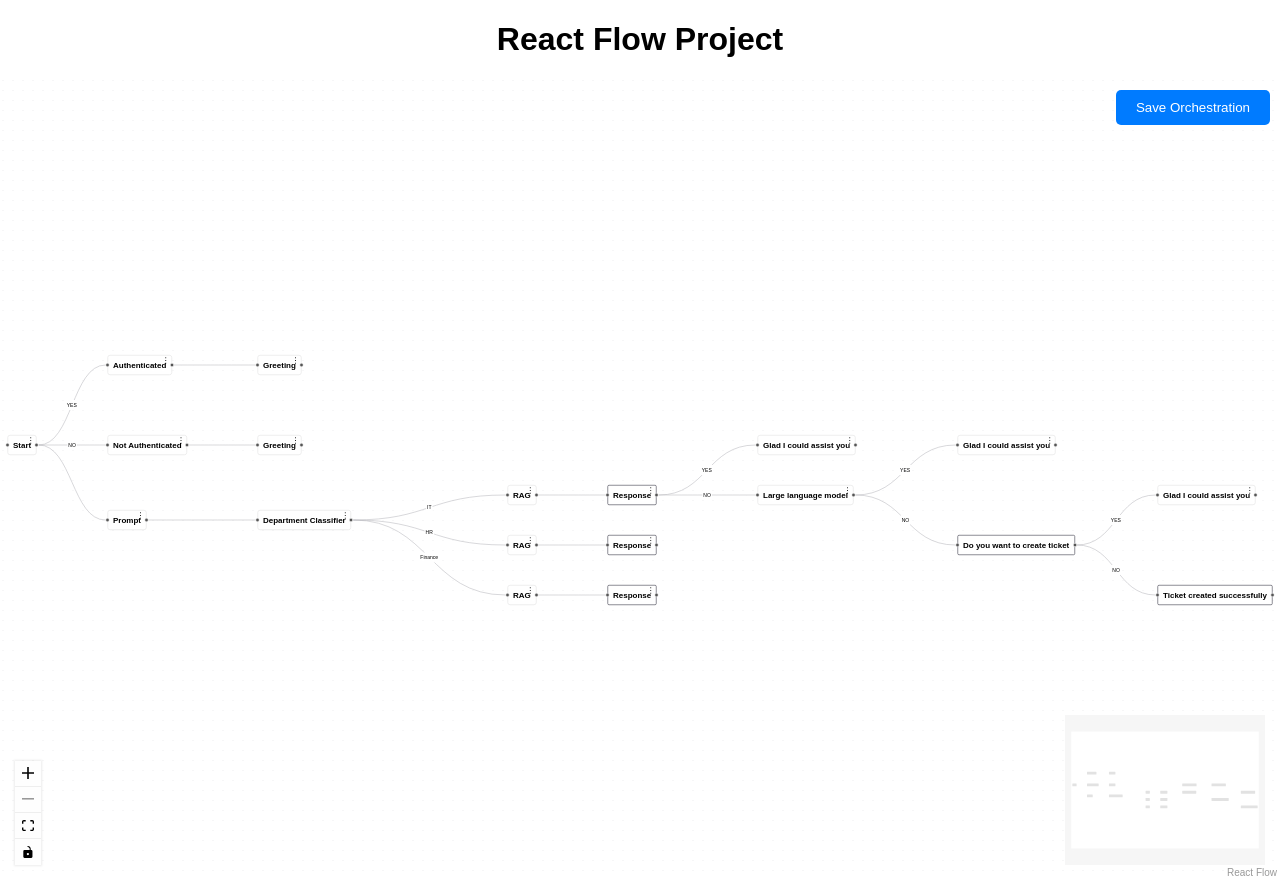
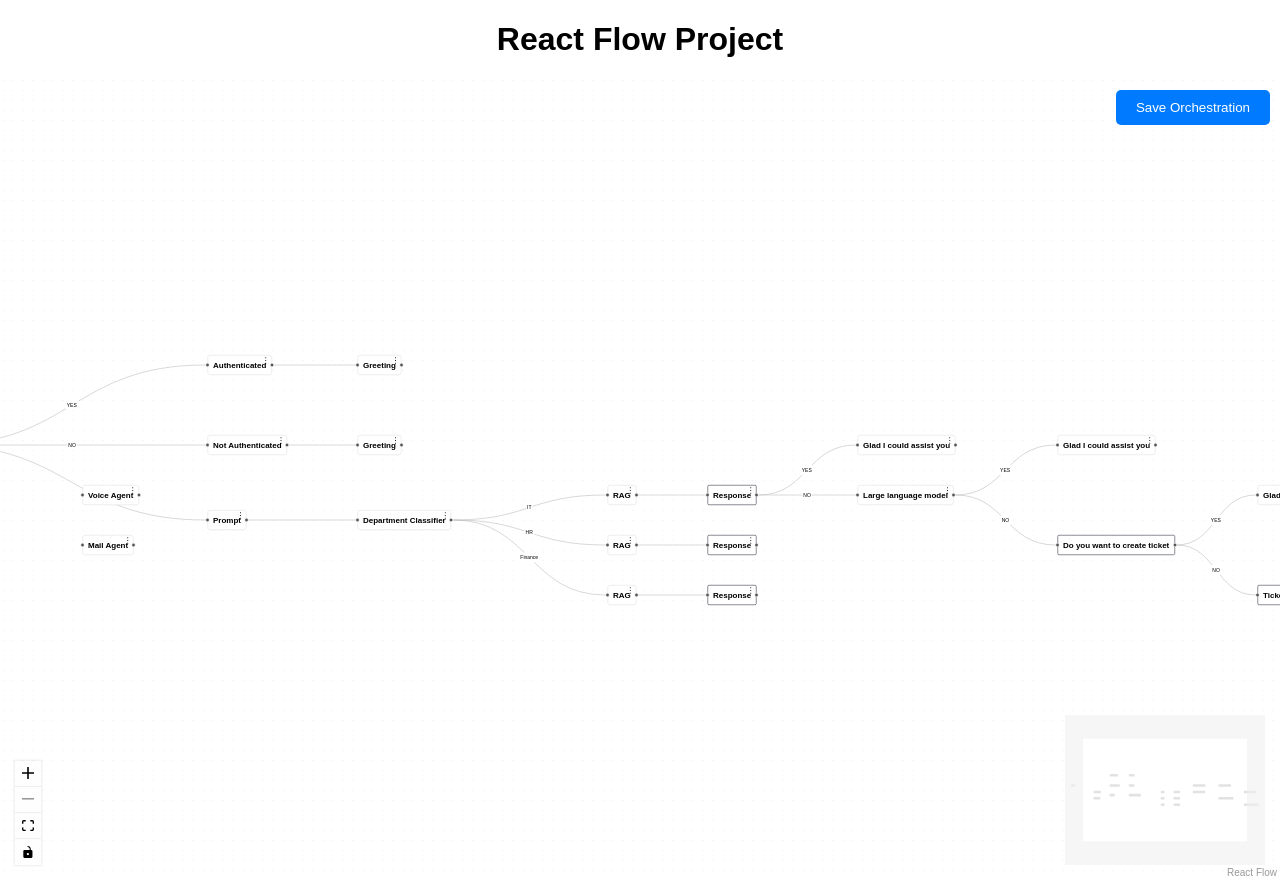
Before and after one commit to BhuvanNetAnalytiks/ChatBot_ReactFlow, a React (Vite) app: page / in a window 1280 px wide. Built offline with nearby package versions, Linux system fonts and the light colour scheme.

Commit message:
Added two new nodes

```diff
--- a/src/components/FlowCanvas.jsx
+++ b/src/components/FlowCanvas.jsx
@@ -22,7 +22,8 @@ import TicketCreation from './NodeTypes/TicketCreation.jsx';
 import LLM from './NodeTypes/LLM.jsx';
 import Prompt from './NodeTypes/prompt.jsx';
 import ticketcreated from './NodeTypes/TicketCreated.jsx';
-
+import voiceagent from './NodeTypes/voiceAgent.jsx';
+import mailagent from './NodeTypes/mailAgent.jsx';
 // Predefined JSON files (add more as needed)
 const preDefinedJsonFile = {
   'startNode.json': {
@@ -124,11 +125,13 @@ const nodeTypes = {
   llm: LLM,
   prompt: Prompt,
   ticketcreated: ticketcreated,
+  voiceagent: voiceagent,
+  mailagent:mailagent,
 };
 
 // Updated initialNodes with predefinedJson for all nodes
 const initialNodes = [
-  { id: '1', type: 'start', data: { predefinedJson: 'startNode.json' }, position: { x: 100, y: 200 } },
+  { id: '1', type: 'start', data: { predefinedJson: 'startNode.json' }, position: { x:-300, y: 200 } },
   { id: '2', type: 'authenticatedNode', data: { predefinedJson: 'authNode.json' }, position: { x: 300, y: 40 } },
   { id: '3', type: 'notAuthenticatedNode', data: { predefinedJson: 'authNode.json' }, position: { x: 300, y: 200 } },
   { id: '4', type: 'departmentClassifier', data: { predefinedJson: 'deptClassifier.json' }, position: { x: 600, y: 350 } },
@@ -147,6 +150,8 @@ const initialNodes = [
   { id: '17', type: 'response', data: { predefinedJson: 'responseNode.json' }, position: { x: 1300, y: 300 } },
   { id: '18', type: 'ticketcreated', data: { predefinedJson: 'ticketcreated.json' }, position: { x: 2400, y: 500 } },
   { id: '19', type: 'gladMessage', data: { predefinedJson: 'messageNode.json' }, position: { x: 2400, y: 300 } },
+  { id: '20', type: 'voiceagent', data: { predefinedJson: 'voiceagent.json' }, position: { x: 50, y:300 } },
+  { id: '21', type: 'mailagent', data: { predefinedJson: 'mailagent.json' }, position: { x: 50, y: 400 } },
 ];
 
 // Function to generate orchestration JSON
@@ -208,6 +213,51 @@ const FlowCanvas = () => {
     [setEdges]
   );
 
+  const handleNodeOptions = (nodeId, action) => {
+    switch (action) {
+      case 'delete':
+        setNodes((nds) => nds.filter((node) => node.id !== nodeId));
+        setEdges((eds) => eds.filter((edge) => edge.source !== nodeId && edge.target !== nodeId));
+        break;
+      case 'copy':
+        const nodeToCopy = nodes.find((node) => node.id === nodeId);
+        if (nodeToCopy) {
+          const newNode = {
+            ...nodeToCopy,
+            id: `${nodeToCopy.id}-copy-${Date.now()}`,
+            position: { x: nodeToCopy.position.x + 50, y: nodeToCopy.position.y + 50 },
+          };
+          setNodes((nds) => nds.concat(newNode));
+        }
+        break;
+      case 'change':
+        // Handle changing the block (e.g., open a modal to select a new type)
+        alert(`Change block for node ${nodeId}`);
+        break;
+      case 'about':
+        // Show info about the node
+        const node = nodes.find((node) => node.id === nodeId);
+        if (node) {
+          alert(`Node ID: ${node.id}\nType: ${node.type}\nPredefined JSON: ${node.data.predefinedJson}`);
+        }
+        break;
+      default:
+        break;
+    }
+  };
+
+  const customNodeTypes = {
+    ...nodeTypes,
+    default: (props) => {
+      const nodeData = { ...props.data, onOptions: handleNodeOptions };
+      return (
+        <div style={{ position: 'relative' }}>
+          {nodeTypes[props.type]({ ...props, data: nodeData })}
+        </div>
+      );
+    },
+  };
+
   const handleSaveOrchestration = () => {
     const jsonContent = generateOrchestrationJSON(nodes, edges);
 
@@ -233,7 +283,7 @@ const FlowCanvas = () => {
         onNodesChange={onNodesChange}
         onEdgesChange={onEdgesChange}
         onConnect={onConnect}
-        nodeTypes={nodeTypes}
+        nodeTypes={customNodeTypes}
         fitView
       >
         <MiniMap />
--- a/src/components/NodeTypes/NodeOptions.jsx
+++ b/src/components/NodeTypes/NodeOptions.jsx
@@ -18,6 +18,15 @@ const NodeOptions = ({ id, onOptions }) => {
 
     return () => document.removeEventListener("click", handleClick);
   }, []);
+
+  const handleOptionClick = (action) => {
+    if (typeof onOptions === 'function') {
+      onOptions(id, action);
+    } else {
+      console.error('onOptions is not a function');
+    }
+    setShowOptions(false);
+  };
 
   return (
     <>
@@ -59,8 +68,9 @@ const NodeOptions = ({ id, onOptions }) => {
             style={{ padding: "5px", cursor: "pointer" }}
             onClick={(e) => {
               e.stopPropagation();
-              onOptions(id, "delete");  // Delete the node
-              setShowOptions(false);
+              // onOptions(id, "delete");  // Delete the node
+              // setShowOptions(false);
+              handleOptionClick('delete');
             }}
           >
             Delete Node
--- /dev/null
+++ b/src/components/NodeTypes/mailAgent.jsx
@@ -0,0 +1,36 @@
+import React from 'react';
+import { Handle, Position } from '@xyflow/react';
+import NodeOptions from "./NodeOptions";
+const mailagent = ({ data , selected }) => {
+    const nodeStyle = {
+        padding: 10,
+        border: selected
+          ? '3px solid #3b82f6'  // Blue border when selected
+          : '1px solid #ddd',    // Default border
+        borderRadius: 5,
+
+        backgroundColor: 'white',
+        boxShadow: selected
+          ? '0 4px 6px -1px rgba(0, 0, 0, 0.1), 0 2px 4px -1px rgba(0, 0, 0, 0.06)'
+          : 'none'
+      };
+    return (
+        <div style={nodeStyle}>
+            <strong>Mail Agent</strong>
+            <NodeOptions id={data.id} onOptions={data.onOptions} />
+            <Handle
+                type="source" // This handle is for incoming connections
+                position={Position.Right} // Position the handle at the top of the node
+                style={{ background: '#555' }} // Customize the handle style
+            />
+            <Handle
+                type="target" // This handle is for incoming connections
+                position={Position.Left} // Position the handle at the top of the node
+                style={{ background: '#555' }} // Customize the handle style
+            />
+
+        </div>
+    );
+};
+
+export default mailagent;
--- /dev/null
+++ b/src/components/NodeTypes/voiceAgent.jsx
@@ -0,0 +1,36 @@
+import React from 'react';
+import { Handle, Position } from '@xyflow/react';
+import NodeOptions from "./NodeOptions";
+const voiceagent = ({ data , selected }) => {
+    const nodeStyle = {
+        padding: 10,
+        border: selected
+          ? '3px solid #3b82f6'  // Blue border when selected
+          : '1px solid #ddd',    // Default border
+        borderRadius: 5,
+
+        backgroundColor: 'white',
+        boxShadow: selected
+          ? '0 4px 6px -1px rgba(0, 0, 0, 0.1), 0 2px 4px -1px rgba(0, 0, 0, 0.06)'
+          : 'none'
+      };
+    return (
+        <div style={nodeStyle}>
+            <strong>Voice Agent</strong>
+            <NodeOptions id={data.id} onOptions={data.onOptions} />
+            <Handle
+                type="source" // This handle is for incoming connections
+                position={Position.Right} // Position the handle at the top of the node
+                style={{ background: '#555' }} // Customize the handle style
+            />
+            <Handle
+                type="target" // This handle is for incoming connections
+                position={Position.Left} // Position the handle at the top of the node
+                style={{ background: '#555' }} // Customize the handle style
+            />
+
+        </div>
+    );
+};
+
+export default voiceagent;
```
